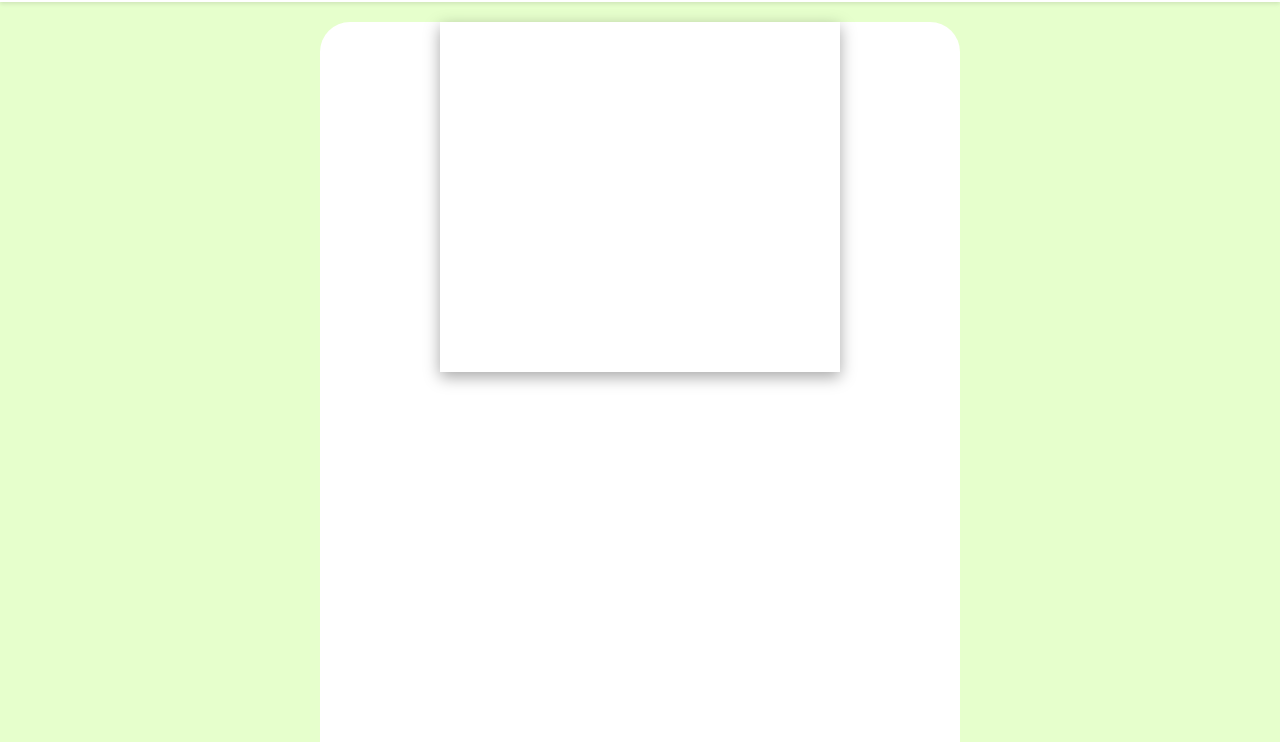
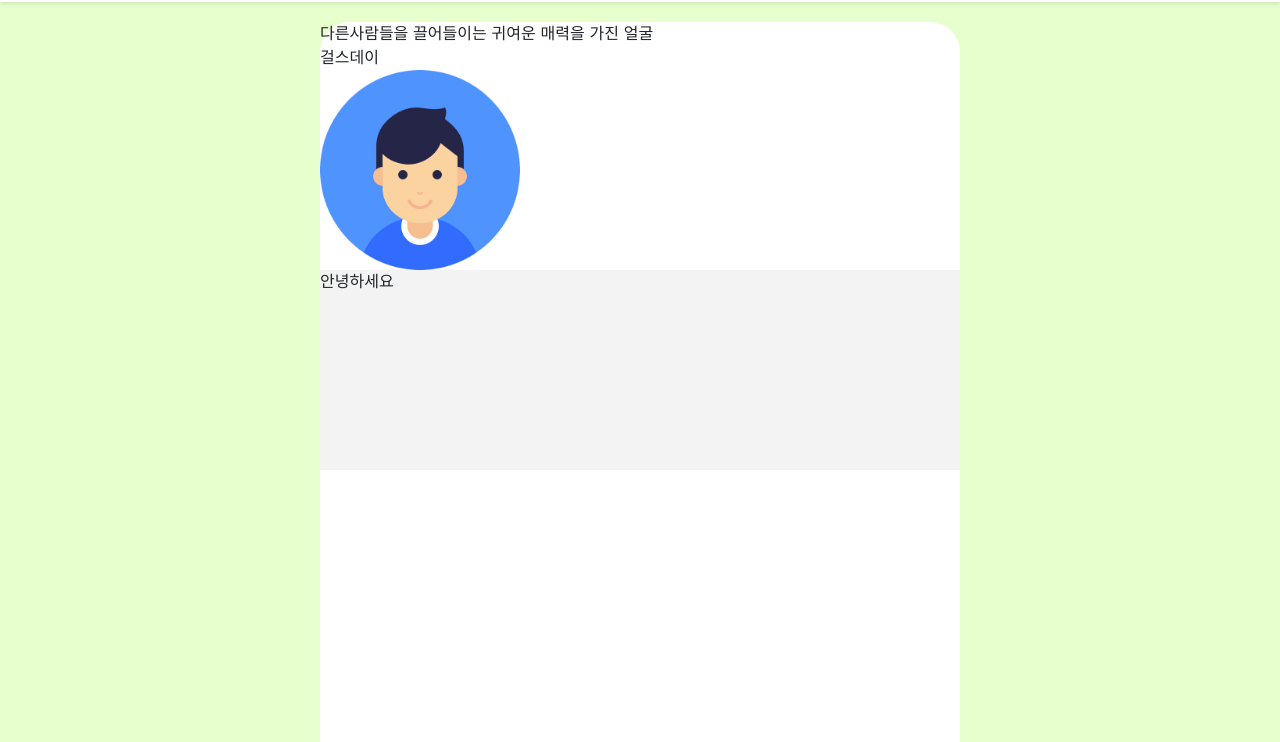
Before and after one commit to JangSeongHyeon/Face_Recognition-Web, a plain HTML site: page index.html in a window 1280 px wide. Shown: the part 58-800 px from the top of the page. Drawn offline with nearby package versions, Linux system fonts and the light colour scheme.

Commit message:
chnage title

```diff
--- a/index.html
+++ b/index.html
@@ -10,7 +10,7 @@
     <link href="https://cdn.jsdelivr.net/npm/bootstrap@5.0.0-beta1/dist/css/bootstrap.min.css" rel="stylesheet"
         integrity="sha384-giJF6kkoqNQ00vy+HMDP7azOuL0xtbfIcaT9wjKHr8RbDVddVHyTfAAsrekwKmP1" crossorigin="anonymous">
 
-    <title>닮은꼴 대통령 테스트</title>
+    <title>닮은꼴 아이돌그룹 테스트</title>
 
     <meta charset="UTF-8">
     <link rel="shortcut icon" href="./favicon.png" />
@@ -76,9 +76,14 @@
                 </div>
             </div>
 
-            <div id="result_container">
 
+            <div id="tit1"><span>다른사람들을 끌어들이는 귀여운 매력을 가진 얼굴</span></div>
+            <div id="tit2"><span>걸스데이</span></div>
+            <img style="width:200px" src="./image.png" alt="">
+            <div id="result_text">
+                <p>안녕하세요</p>
             </div>
+
         </div>
 
 
--- a/style.css
+++ b/style.css
@@ -61,11 +61,18 @@ body {
   #result_container{
     width: 400px;
     height:350px;
-    margin: 0 auto;
+    margin:0 auto;
+    margin-top: 3%;
+    background-color: turquoise;
+  }
+
+  #tit1{
     margin-top: 20px;
-    padding: 20px;
-    box-shadow: rgba(0, 0, 0, 0.35) 0px 5px 15px;
-    margin-bottom: 40px;
+  }
+
+  #result_text{
+    background:#f3f3f3 ;
+    height: 200px;
   }
 
   .file-upload {
```
